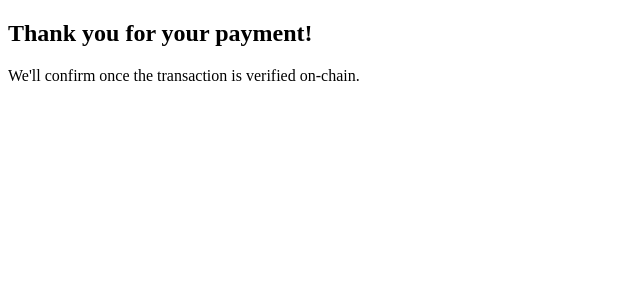
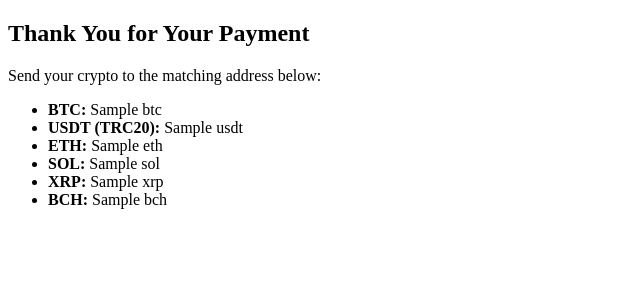
Before and after one commit to FlexFoundation/westernn-backend, a FastAPI app: template templates/thank_you.html in a window 1280 px wide. Shown: the top 300 px of the page, without its empty margins (0-640 px from the left). Run offline with FastAPI, Linux system fonts and the light colour scheme; the template is opened without the code that fills it: most values are stand-ins (such as "Sample title", 1, 10 or a date in 2020).

Commit message:
Update thank_you.html added

```diff
--- a/templates/thank_you.html
+++ b/templates/thank_you.html
@@ -1,10 +1,19 @@
 <!DOCTYPE html>
 <html>
 <head>
-    <title>Thank You</title>
+  <title>Payment Received – Westernn</title>
 </head>
 <body>
-    <h2>Thank you for your payment!</h2>
-    <p>We'll confirm once the transaction is verified on-chain.</p>
+  <h2>Thank You for Your Payment</h2>
+  <p>Send your crypto to the matching address below:</p>
+
+  <ul>
+    <li><strong>BTC:</strong> {{ btc }}</li>
+    <li><strong>USDT (TRC20):</strong> {{ usdt }}</li>
+    <li><strong>ETH:</strong> {{ eth }}</li>
+    <li><strong>SOL:</strong> {{ sol }}</li>
+    <li><strong>XRP:</strong> {{ xrp }}</li>
+    <li><strong>BCH:</strong> {{ bch }}</li>
+  </ul>
 </body>
 </html>
```
